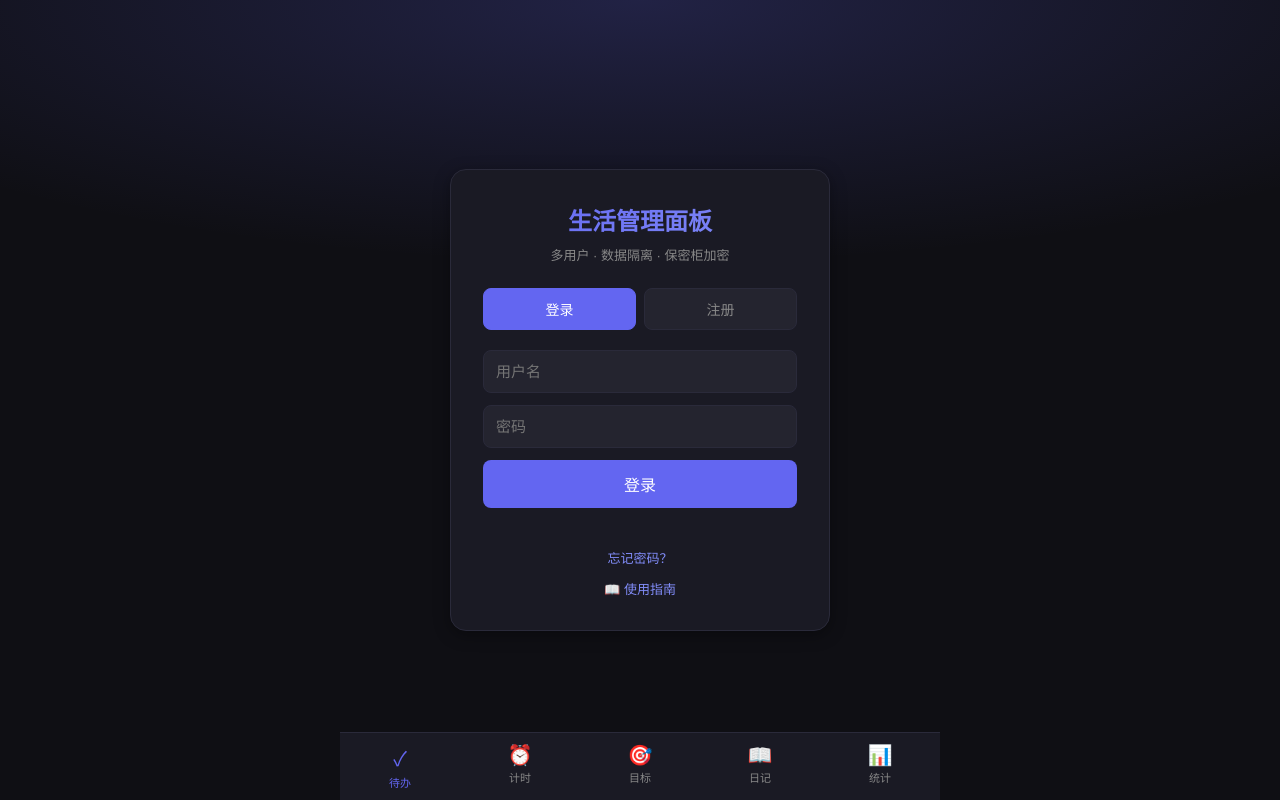
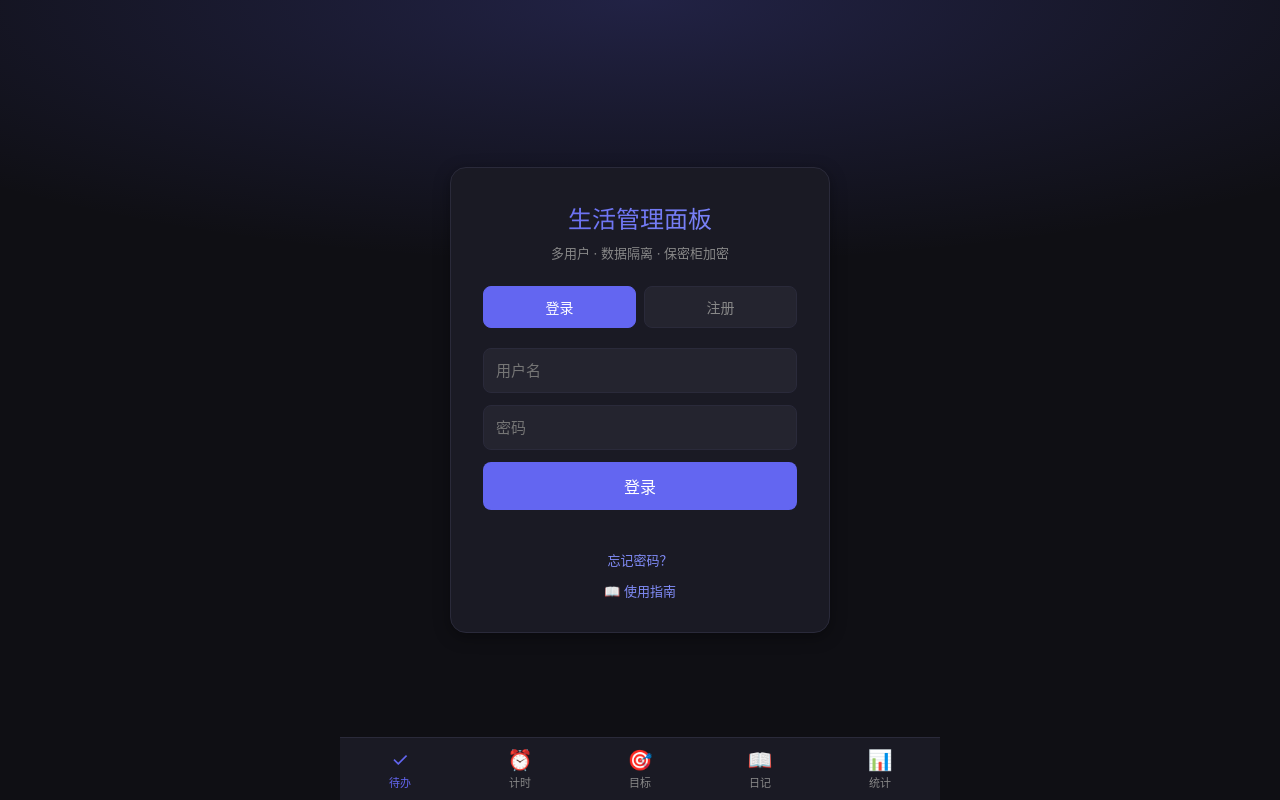
Before and after one commit to AwA513OvO/life-dashboard, a website: page public/index.html in a window 1280 px wide. Drawn offline with nearby package versions, Linux system fonts and the light colour scheme; a web font is replaced by a local one.

Commit message:
Update style.css

```diff
--- a/public/style.css
+++ b/public/style.css
@@ -8,7 +8,25 @@ html, body { height: 100%; }
     font-style: normal;
     font-display: swap;
 }
-body { background: var(--bg); color: var(--text);font-family: 'ZCOOL KuaiLe', sans-serif; overscroll-behavior: none; }
+
+/* ===== 字体：标题使用站酷快乐体，正文使用清晰系统字体 ===== */
+.auth-card h1,
+.header h1,
+.timer-item h3,
+.goal-item h3,
+.countdown-info h3,
+.stats-section h3,
+.modal-header h2,
+.guide-modal-header h2,
+.diary-item h3,
+.vault-item-info h3,
+.stats-detail-group-header,
+.diary-month-header {
+    font-family: 'ZCOOL KuaiLe', sans-serif;
+    font-weight: 400;
+}
+
+body { background: var(--bg); color: var(--text); font-family: -apple-system, BlinkMacSystemFont, 'Segoe UI', 'Noto Sans CJK SC', 'Microsoft YaHei', sans-serif; overscroll-behavior: none; }
 
 /* Auth Page */
 .auth-page { display: flex; align-items: center; justify-content: center; min-height: 100vh; padding: 20px; background: radial-gradient(120% 55% at 50% 0%, rgba(99,102,241,.22), transparent 60%), var(--bg); }
@@ -305,5 +323,5 @@ button,
 input,
 select,
 textarea {
-    font-family: inherit;
+    font-family: -apple-system, BlinkMacSystemFont, 'Segoe UI', 'Noto Sans CJK SC', 'Microsoft YaHei', sans-serif;
 }
```
